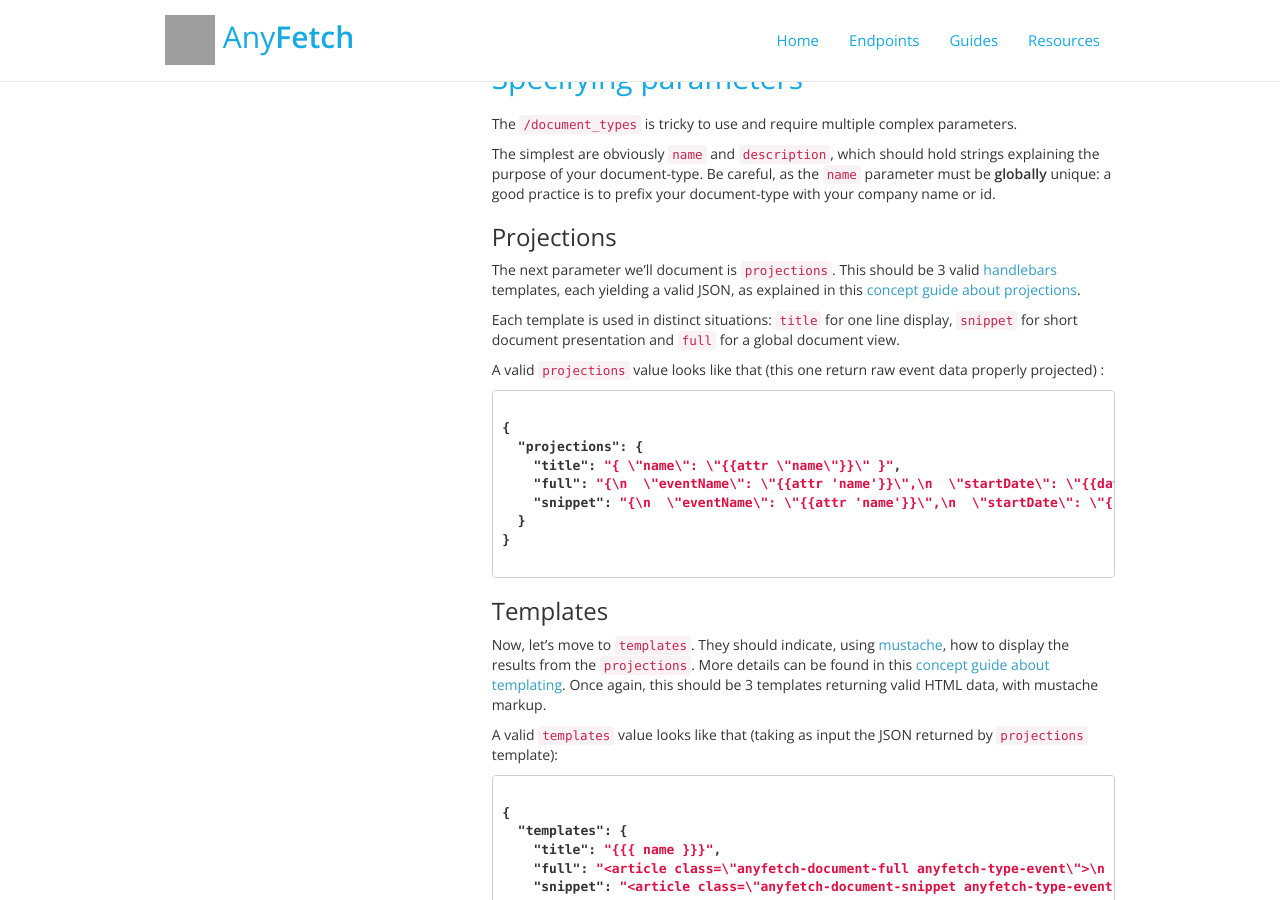
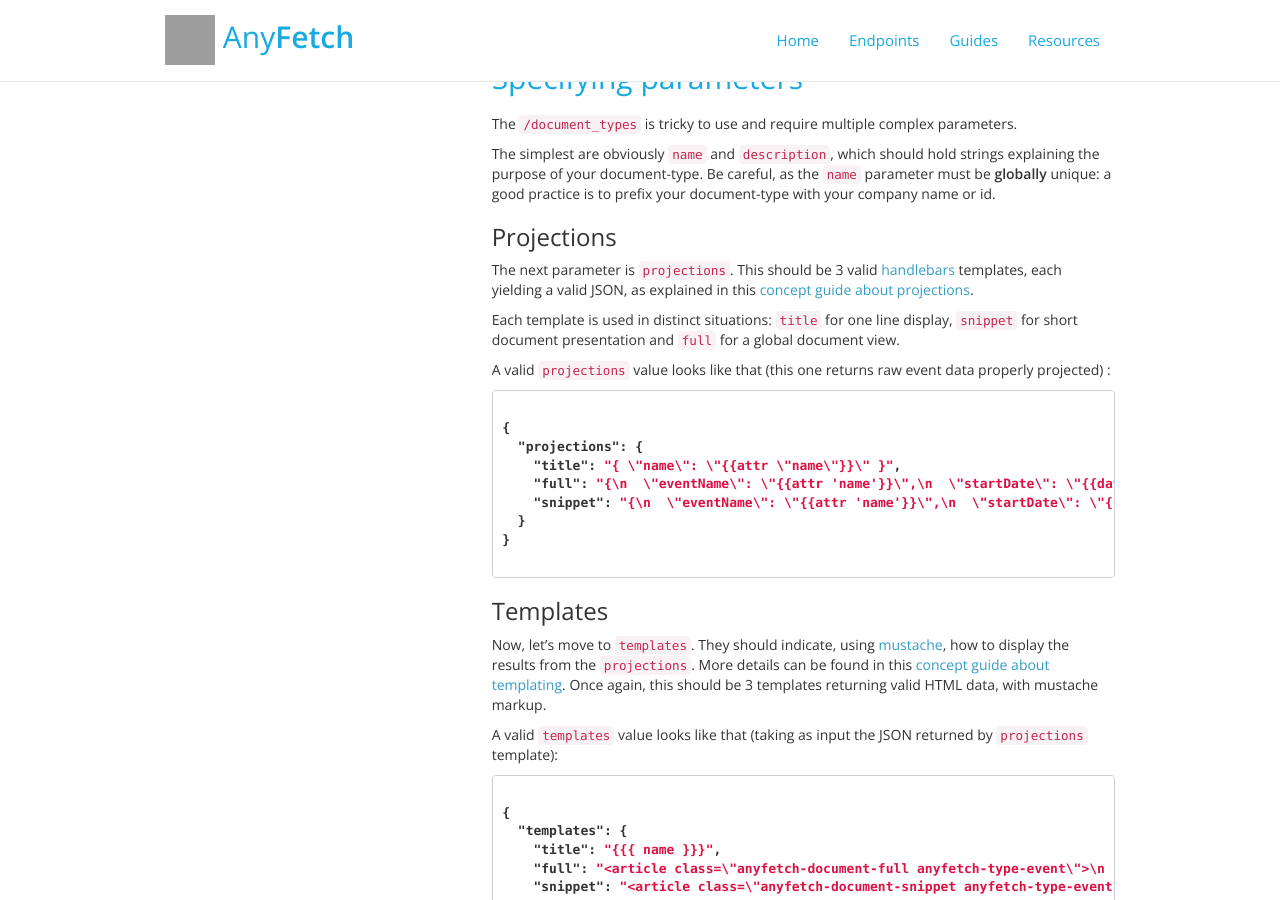
Before and after one commit to AnyFetch/developers.anyfetch.com, a Jekyll site: the page built from guides/creating/document-type.md, in a window 1280 px wide and 900 px high, scrolled down 509 px. Built offline with Jekyll 4.4.1, drawn with Linux system fonts in a browser that asks for light colours; nearby versions of some CDN libraries; Markdown is read by kramdown in place of the engine named in the settings; grey boxes are pictures that could not be loaded.

Commit message:
Spelling

````diff
--- a/guides/creating/document-type.md
+++ b/guides/creating/document-type.md
@@ -17,11 +17,11 @@ The `/document_types` is tricky to use and require multiple complex parameters.
 The simplest are obviously `name` and `description`, which should hold strings explaining the purpose of your document-type. Be careful, as the `name` parameter must be **globally** unique: a good practice is to prefix your document-type with your company name or id.
 
 ### Projections
-The next parameter we'll document is `projections`. This should be 3 valid [handlebars](http://handlebarsjs.com/) templates, each yielding a valid JSON, as explained in this [concept guide about projections](/guides/concepts/projection.html).
+The next parameter is `projections`. This should be 3 valid [handlebars](http://handlebarsjs.com/) templates, each yielding a valid JSON, as explained in this [concept guide about projections](/guides/concepts/projection.html).
 
 Each template is used in distinct situations: `title` for one line display, `snippet` for short document presentation and `full` for a global document view.
 
-A valid `projections` value looks like that (this one return raw event data properly projected) :
+A valid `projections` value looks like that (this one returns raw event data properly projected) :
 
 ```json
 {%raw%}
````
